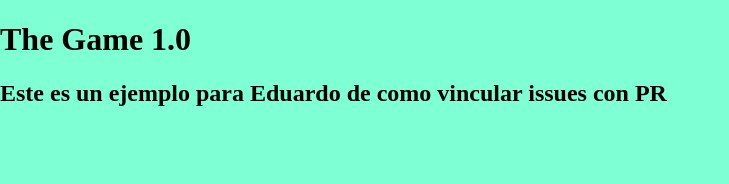
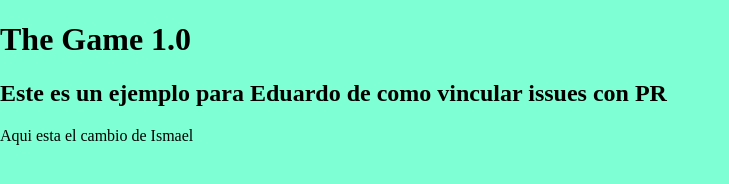
Before and after one commit to pataruco/the-game, a plain HTML site: page index.html in a window 1280 px wide. Shown: the whole page, without its empty margins (0-729 px from the left). Drawn offline with Linux system fonts and the light colour scheme.

Commit message:
Cambio de Ismael

```diff
--- a/index.html
+++ b/index.html
@@ -11,6 +11,7 @@
     <h1>The Game 1.0</h1>
     <h2>Este es un ejemplo para Eduardo de como vincular issues con PR</h2>
 
+    <p>Aqui esta el cambio de Ismael</p>
     <script src="./scripts/index.js"></script>
   </body>
 </html>
```
